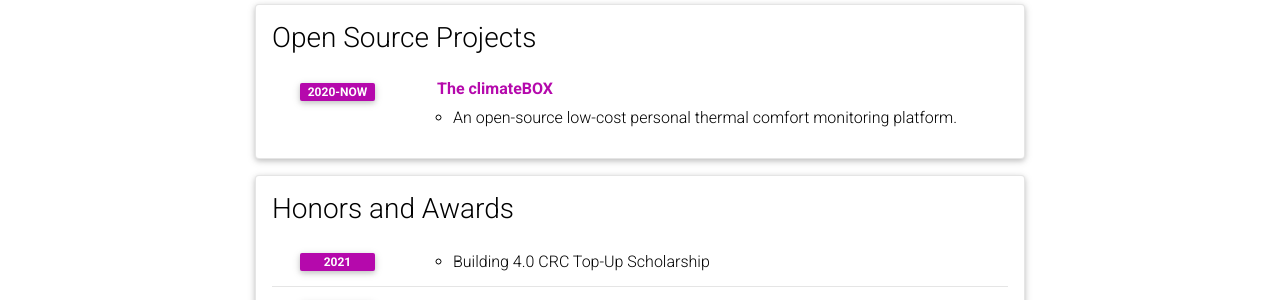
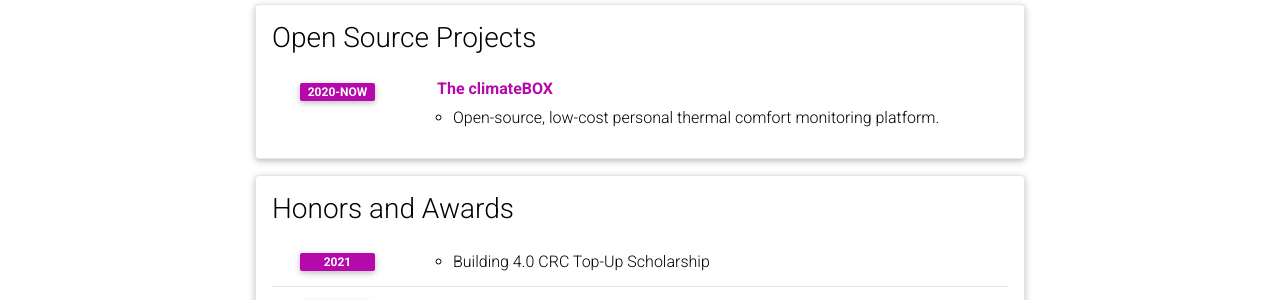
Before and after one commit to t-kramer/t-kramer.github.io, a Jekyll site: the page built from _pages/cv.md, in a window 1280 px wide and 900 px high, scrolled down 1317 px. Shown: the part 152-452 px from the top of the window. Built offline with Jekyll 4.4.1, drawn with Linux system fonts in a browser that asks for light colours; comment, search, counter and statistics services are not loaded; a style sheet for code colours, icons or effects is not loaded.

```diff
--- a/_data/cv.yml
+++ b/_data/cv.yml
@@ -72,7 +72,7 @@
   contents:
     - title: <a href="https://github.com/t-kramer/climateBOX">The climateBOX</a>
       year: 2020-now
-      description: An open-source low-cost personal thermal comfort monitoring platform.
+      description: Open-source, low-cost personal thermal comfort monitoring platform.
 
 - title: Honors and Awards
   type: time_table
```
Also changed, not shown: _bibliography/papers.bib (+4 -3 lines), _pages/publications.md (+2 -2 lines).
